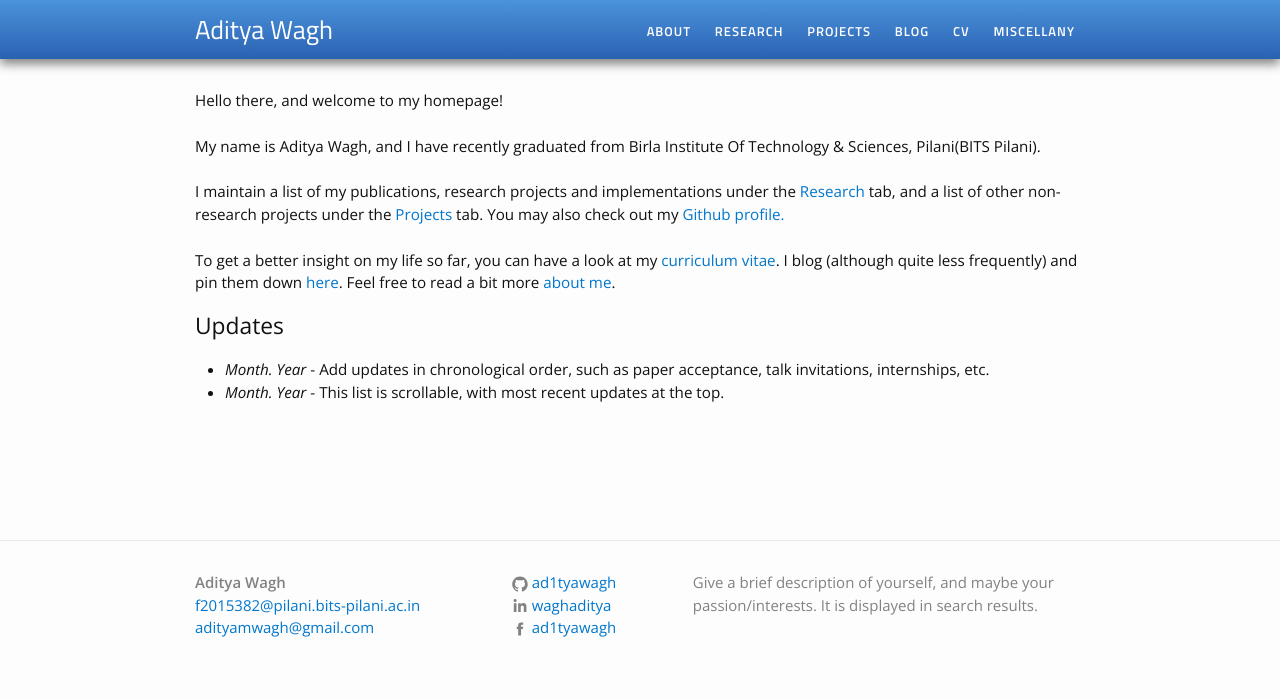
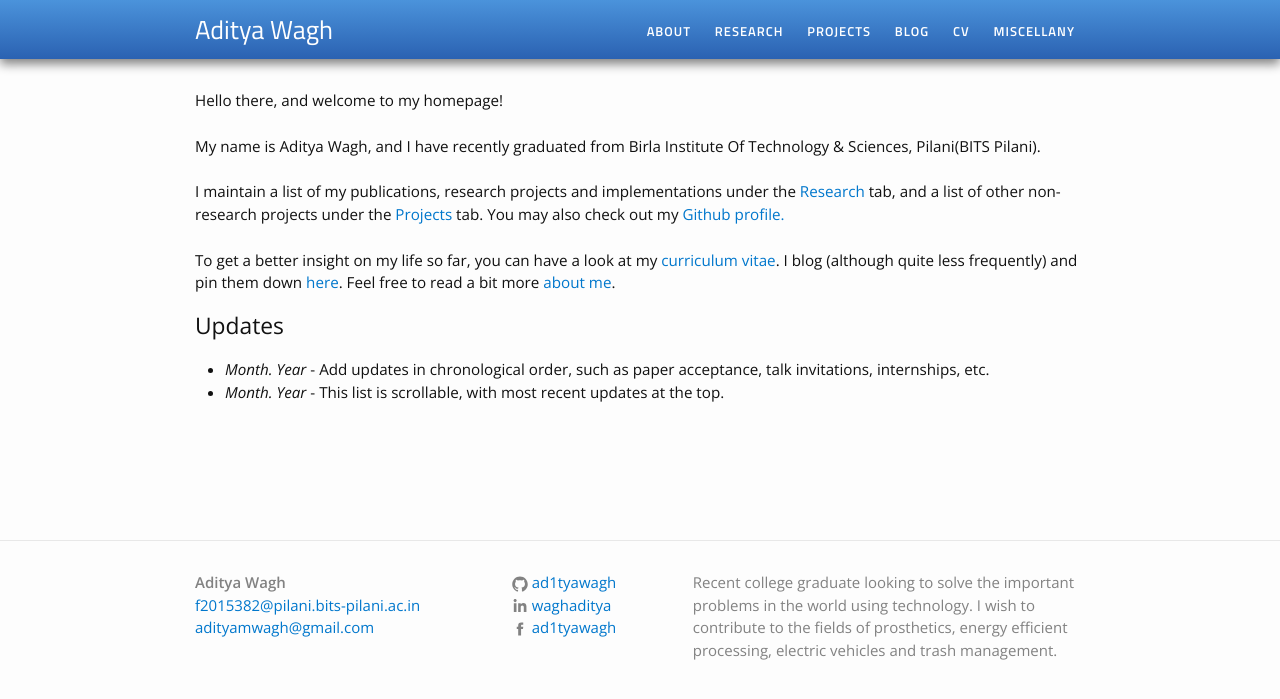
Before and after one commit to thecodeeagle/Ashlesha_Personal, a Jekyll site: the page built from index.html, in a window 1280 px wide. Shown: the top 699 px of the page. Built offline with Jekyll 4.4.1, drawn with Linux system fonts in a browser that asks for light colours.

Commit message:
Update _config.yml

```diff
--- a/_config.yml
+++ b/_config.yml
@@ -4,7 +4,7 @@ general_email: adityamwagh@gmail.com
 academic_email: f2015382@pilani.bits-pilani.ac.in
 
 description: > # this means to ignore newlines until "baseurl:"
-  Give a brief description of yourself, and maybe your passion/interests. It is displayed in search results.
+  Recent college graduate looking  to solve the important problems in the world using technology. I wish to contribute to the fields of prosthetics, energy efficient processing, electric vehicles and trash management.
 
 baseurl: "" # the subpath of your site, e.g. /blog/
 
```
